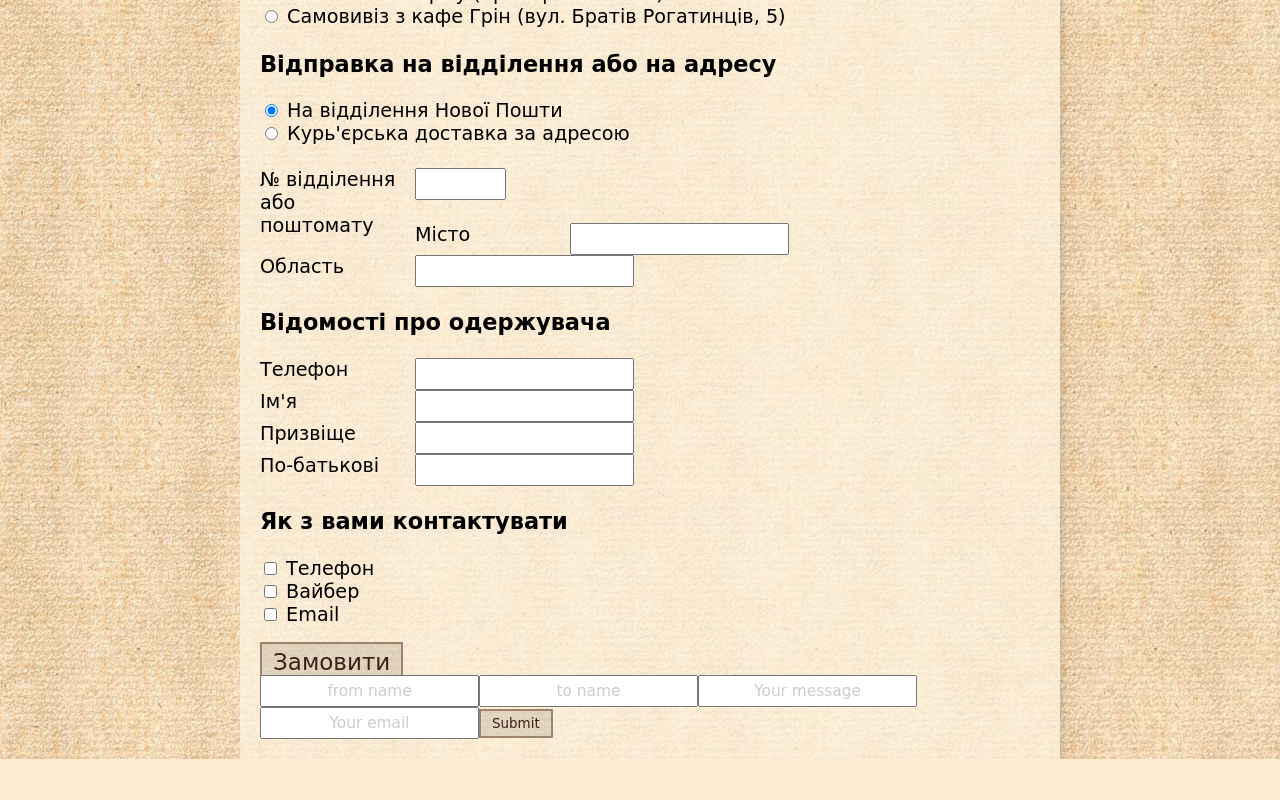
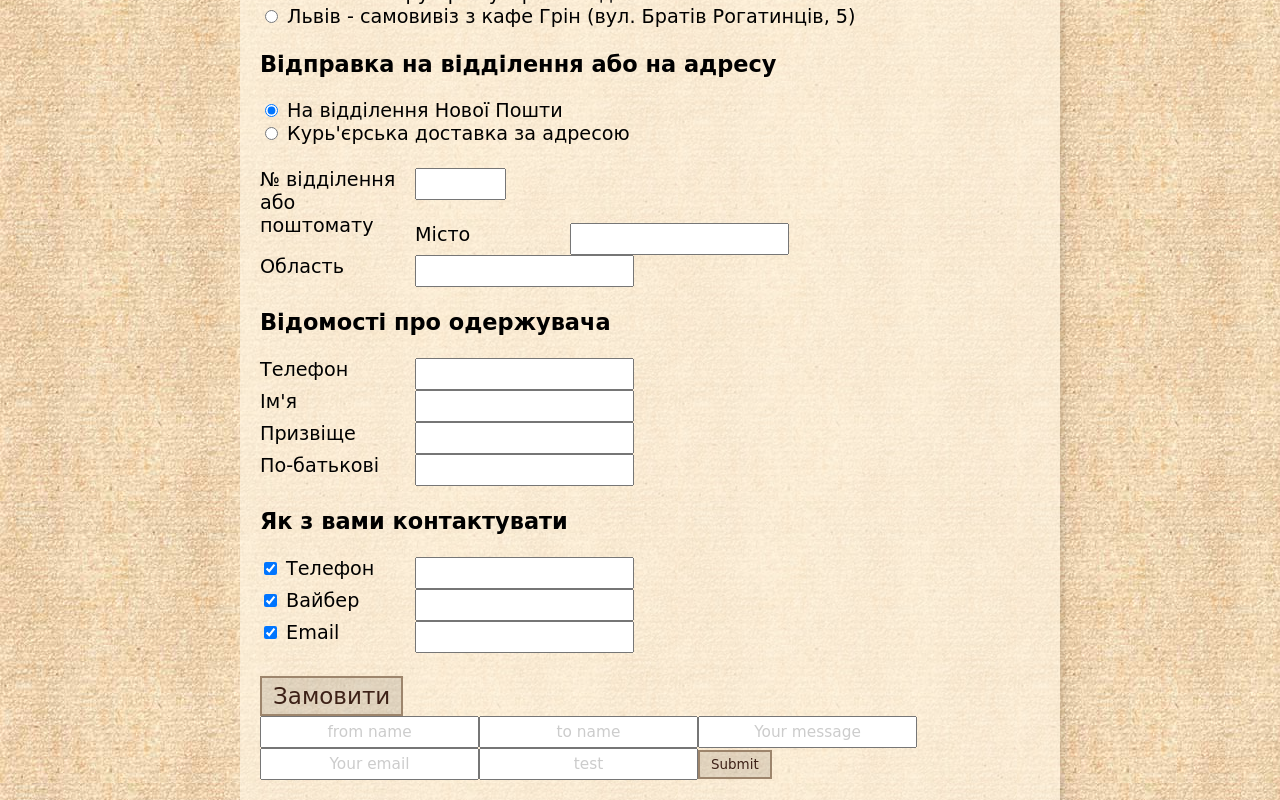
Before and after one commit to iq-developer/oliya, a React (Create React App) app: page /cart in a window 1280 px wide. Shown: the part 345-1145 px from the top of the page. Before the commit the page ends 1104 px from the top, so only its background shows below. Built offline with nearby package versions, Linux system fonts and the light colour scheme.

Commit message:
feat: emailJS implement

```diff
--- a/src/components/CartBlock.js
+++ b/src/components/CartBlock.js
@@ -6,6 +6,8 @@ const CartBlock = () => {
 
   const context = useContext(TextContext);
 
+  context.order = [];
+
   return Object.entries(context.cart).map(([priceId, quantity]) => {
 
     const [code, priceKey] = priceId.split('-');
@@ -13,6 +15,8 @@ const CartBlock = () => {
     const product = database.products[code];
 
     if (quantity) {
+
+        context.order.push(`${product.title} ${priceKey}: <b>${context.cart[priceId]} шт</b>`);
 
         return (
             <article className="block fullWidth" key={priceId}>
--- a/src/components/Order.js
+++ b/src/components/Order.js
@@ -1,20 +1,27 @@
-import { useState } from 'react';
-import { send } from 'emailjs-com';
-import{ init } from 'emailjs-com';
+import {useState, useEffect} from 'react';
+import {useContext} from 'react';
+import {TextContext} from './../context/textContext';
+import {send} from 'emailjs-com';
+import{init} from 'emailjs-com';
+
 init("user_sI9r9eHLuS7gdbxX83bpG");
 
 const Order = () => {
 
+  const context = useContext(TextContext);
+
+
+
   const option = "Нова пошта";
-  const option1 = "Самовивіз з офісу (пр. Чорновола 63)";
-  const option2 = "Самовивіз з кафе Грін (вул. Братів Рогатинців, 5)";
+  const option1 = "Львів - заберу при зустричі по домовленності";
+  const option2 = "Львів - самовивіз з кафе Грін (вул. Братів Рогатинців, 5)";
 
   const option3 = 'На відділення Нової Пошти';
   const option4 = "Курь'єрська доставка за адресою";
 
   const [delivery, setDelivery] = useState(option);
   const [deliveryOption, setDeliveryOption] = useState(option3);
-  const [user, setUser] = useState({});
+  const [user, setUser] = useState({isContactPhone: true, isViber: true, isEmail: true});
 
   const handleDeliveryChange = (event) => {
     setDelivery(event.target.value);
@@ -22,8 +29,6 @@ const Order = () => {
   const handleDeliveryOptionChange = (event) => {
     setDeliveryOption(event.target.value);
   }
-
-
   const handleChange = (event) => {
     setUser(prevState => {
       return {...prevState, [event.target.name]: event.target.value}
@@ -34,22 +39,22 @@ const Order = () => {
       return {...prevState, [event.target.name]: event.target.checked}
     });
   }
-
   const handlePhone = (event) => {
     setUser(prevState => {
       return {...prevState, phone: event.target.value, contactPhone: event.target.value, viber: event.target.value}
     });
   }
 
-  const handleSubmit = (event) => {
-    event.preventDefault();
-    //alert('submited :)');
-    console.log('submited');
+  const day = () => {
+    const date = new Date();
+    let dateOfMonth = date.getDate();
+    dateOfMonth = dateOfMonth < 10 ? '0' + dateOfMonth : dateOfMonth;
+    let month = (date.getMonth() + 1);
+    month = month < 10 ? '0' + month : month;
+    return `${dateOfMonth}.${month}`;
+  }
 
-    //if(){}
-
-    return null;
-  }
+  const orderHTML = context.order.reduce((accum, current) => accum + current + '<br />', '');
 
   //EmailJS start
   const [toSend, setToSend] = useState({
@@ -57,13 +62,41 @@ const Order = () => {
     to_name: '',
     message: '',
     reply_to: '',
+
+    delivery: '',
+    deliveryOption: '',
+    branchNumber: '',
+    address: '',
+    city: '',
+    region: '',
+
+    phone: '',
+    firstName: '',
+    familyName: '',
+    fathersName: '',
+
+    contactPhone: '',
+    viber: '',
+    email: '',
+
+    isContactPhone: '',
+    isViber: '',
+    isEmail: '',
+
+    date: day(),
+    order: orderHTML,
+    amount: context.amount,
+    sum: context.sum,
+
   });
+
 
   const onSubmit = (e) => {
     e.preventDefault();
+
     send(
       'service_skcbnpf',
-      'template_6vxi5i8',
+      'template_a5rrair',
       toSend,
       'user_sI9r9eHLuS7gdbxX83bpG'
     )
@@ -79,13 +112,17 @@ const Order = () => {
     setToSend({ ...toSend, [e.target.name]: e.target.value });
   };
 
+  useEffect(() => {
+    setToSend({...toSend, ...user, delivery, deliveryOption});
+  }, [user, delivery, deliveryOption]);
+
   //EmailJS end
 
   return (
     <article className="block-order fullWidth">
-    {JSON.stringify(user, null, '  ')};
+    {orderHTML};
 
-      <form>
+    <form onSubmit={onSubmit}>
 
         <h2>Спосіб доставки</h2>
         <input
@@ -178,8 +215,8 @@ const Order = () => {
         <br />
         <label className="w220 float"> Ім'я</label>
         <input
-          name="name"
-          value={user.name}
+          name="firstName"
+          value={user.firstName}
           onChange={handleChange}
         />
         <br />
@@ -249,7 +286,7 @@ const Order = () => {
         />
         <br />
         <br />
-      <a href="#" className="button big" onClick={handleSubmit}>Замовити</a>
+        <button className="big">Замовити</button>
       </form>
 
 
@@ -284,6 +321,13 @@ const Order = () => {
           value={toSend.reply_to}
           onChange={handleChange1}
         />
+        <input
+          type='text'
+          name='test'
+          placeholder='test'
+          value={toSend.test}
+          onChange={handleChange1}
+        />
         <button type='submit'>Submit</button>
       </form>
 
--- a/src/routes/ShopPage/index.js
+++ b/src/routes/ShopPage/index.js
@@ -30,9 +30,6 @@ function ShopPage() {
   //   );
   // }
 
-  console.log('context.amount: ', context.amount);
-  console.log('context.cart: ', context.cart);
-
   return (
     <>
       <Nav />
```
Lines whose indentation alone changed are shown as unchanged.
